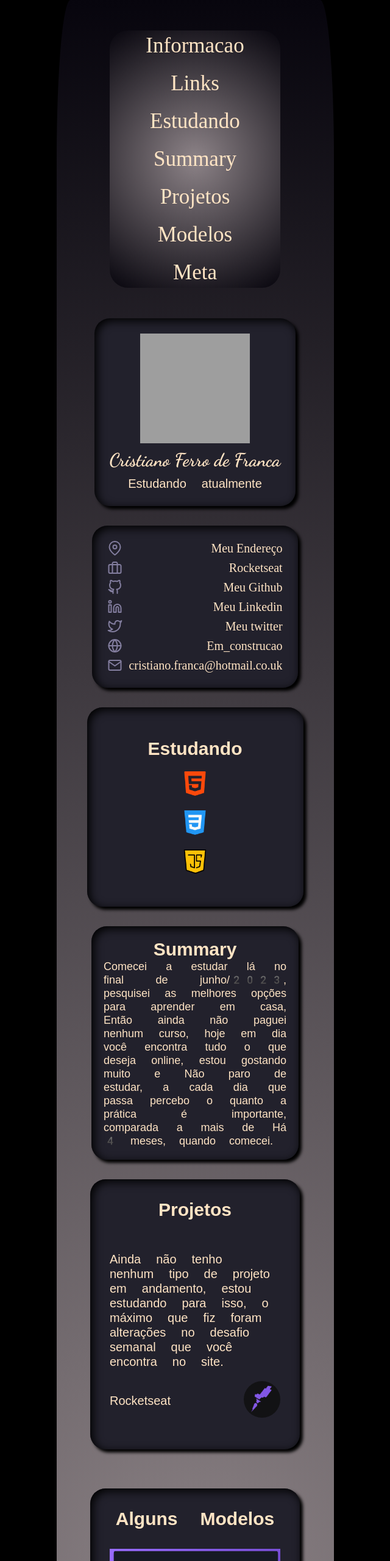
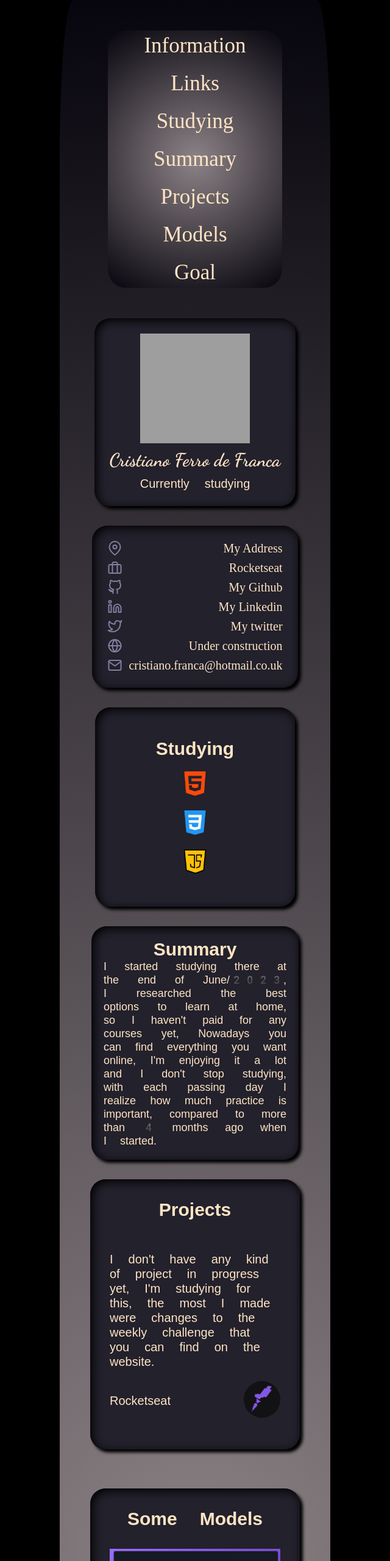
Before and after one commit to CristianoFranca1976/NewPorfolio, a plain HTML site: page index.html in a window 1280 px wide. Shown: the top 2560 px of the page at 61% size, without its empty margins (320-960 px from the left). Drawn offline with Linux system fonts and the light colour scheme; grey boxes are pictures that could not be loaded; a web font is replaced by a local one.

Commit message:
Update index.html

```diff
--- a/index.html
+++ b/index.html
@@ -5,7 +5,7 @@
     <meta name="viewport" content="width=device-width, initial-scale=1.0" />
     <meta name="author" content="Cristiano Farnca" />
     <meta name="robots" content="index, follow" />
-    <meta name="discription" content="music play" />
+    <meta name="discription" content="Information about my job" />
     <title>Portfolio</title>
     <link rel="stylesheet" href="style.css" />
     <link rel="shortcut icon" href="assets/LetraC.png" type="imag C" />
@@ -35,13 +35,13 @@
     <div id="container">
       <div id="top">
         <header>
-          <a href="#myinformation">Informacao</a>
+          <a href="#myinformation">Information</a>
           <a href="#links">Links</a>
-          <a href="#studing"> Estudando</a>
+          <a href="#studing">Studying</a>
           <a href="#summary">Summary</a>
-          <a href="#projetos">Projetos</a>
-          <a href="#models">Modelos</a>
-          <a href="#meta">Meta</a>
+          <a href="#projetos">Projects</a>
+          <a href="#models">Models</a>
+          <a href="#meta">Goal</a>
         </header>
       </div>
       <div id="bottom">
@@ -49,14 +49,14 @@
           <div id="myinformation" title="Information">
             <img src="assets/avatar-depois.png" alt="" />
             <h1>Cristiano Ferro de Franca</h1>
-            <p>Estudando atualmente</p>
+            <p>Currently studying</p>
           </div>
           <div id="links" title="Link">
             <nav>
               <a
                 href="https://www.google.com/maps/place/Fern+Hill+Rd,+Oxford+OX4+2JW/@51.7344538,-1.2050934,18z/data=!3m1!4b1!4m6!3m5!1s0x4876c10eba6dd61f:0xbdacde5812bd350f!8m2!3d51.7343963!4d-1.2035883!16s%2Fg%2F1w111pmv?entry=ttu"
-                ><img src="assets/map-pin.svg" class="map" alt="map-pin" />Meu
-                Endereço</a
+                ><img src="assets/map-pin.svg" class="map" alt="map-pin" />My
+                Address</a
               >
               <a href="https://www.rocketseat.com.br/"
                 ><img
@@ -66,7 +66,7 @@
                 />Rocketseat</a
               >
               <a href="https://github.com/CristianoFranca1976"
-                ><img src="assets/github.svg" class="git" alt="github" />Meu
+                ><img src="assets/github.svg" class="git" alt="github" />My
                 Github</a
               >
               <a href="https://www.linkedin.com/in/cristiano-franca-4a968627a/"
@@ -74,21 +74,21 @@
                   src="assets/linkedin.svg"
                   class="linkedin"
                   alt="linkedin"
-                />Meu Linkedin</a
+                />My Linkedin</a
               >
               <a href="https://twitter.com/home"
                 ><img
                   src="assets/twitter.svg"
                   class="twitter"
                   alt="twitter"
-                />Meu twitter</a
+                />My twitter</a
               >
               <a href="#"
                 ><img
                   src="assets/globe.svg"
                   class="globe"
                   alt="globe"
-                />Em_construcao</a
+                />Under construction</a
               >
               <a href="mailto:cristiano.franca@hotmail.co.uk"
                 ><img
@@ -101,7 +101,7 @@
           </div>
           <div id="studing">
             <a href="#top" title="CLICK HERE HOME PAGE">
-            <h2>Estudando</h2>
+            <h2>Studying</h2>
             </a>
             <a
               href="https://en.wikipedia.org/wiki/HTML"
@@ -145,24 +145,24 @@
             <h3>Summary</h3>
             </a>
             <p title="Summary">
-              Comecei a estudar lá no final de junho/2023, pesquisei as melhores
-              opções para aprender em casa, Então ainda não paguei nenhum curso,
-              hoje em dia você encontra tudo o que deseja online, estou gostando
-              muito e Não paro de estudar, a cada dia que passa percebo o quanto
-              a prática é importante, comparada a mais de Há 4 meses, quando
-              comecei.
+              I started studying there at the end of June/2023, I researched the best
+              options to learn at home, so I haven't paid for any courses yet,
+              Nowadays you can find everything you want online, I'm enjoying it
+              a lot and I don't stop studying, with each passing day I realize how much
+              practice is important, compared to more than 4 months ago when
+              I started.
             </p>
           </div>
         </div>
         <div id="boxright">
           <a href="#top" title="CLICK HERE HOME PAGE">
             <div id="projetos">
-              <h4>Projetos</h4>
+              <h4>Projects</h4>
               </a>
               <p>
-                Ainda não tenho nenhum tipo de projeto em andamento, estou
-                estudando para isso, o máximo que fiz foram alterações no
-                desafio semanal que você encontra no site.<span>
+                I don't have any kind of project in progress yet, I'm
+                studying for this, the most I made were changes to the
+                weekly challenge that you can find on the website.<span>
                   <a
                     href="https://www.rocketseat.com.br/"
                     target="_blank"
@@ -182,7 +182,7 @@
             </div>
             <a href="#top" title="CLICK HERE HOME PAGE">
           <div id="models" title="Modelos de Web Site">
-            <h5>Alguns Modelos</h5>
+            <h5>Some Models</h5>
             </a>
             <div id="boxImagem">
               <a
@@ -234,16 +234,16 @@
           </div>
           <a href="#top" title="CLICK HERE HOME PAGE">
             <div id="meta" >
-              <h6>Meta</h6>
+              <h6>Goal</h6>
               </a>
               <p>
-                Meu objetivo agora é terminar meus estudos como Web Designer, se
-                possível, fazer um curso mais aprimorado com ajuda de
-                professores, e passar para programação. Estou disponível para
-                trabalho voluntário somente se alguém puder me ajudar ou
-                recomendar alguém sem fins lucrativos.<br /><br />
-                Desde já agradeço o interesse e também aceito sugestões.<br /><br />
-                Obrigado,<br /><br />
+                My goal now is to finish my studies as a Web Designer, if
+                possible, take a more advanced course with the help of
+                teachers, and move on to programming. I am available for
+                volunteer work only if someone can help me or
+                recommend someone non-profit.<br /><br />
+                Thank you in advance for your interest and I also accept suggestions.<br /><br />
+                Thank you,<br /><br />
                 Cristiano Ferro De França.
               </p>
             </div>
```
